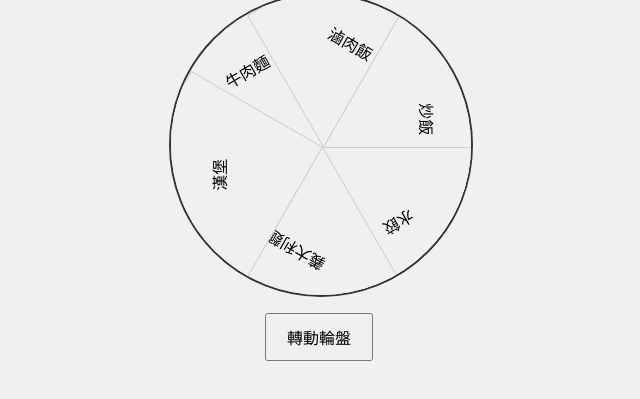
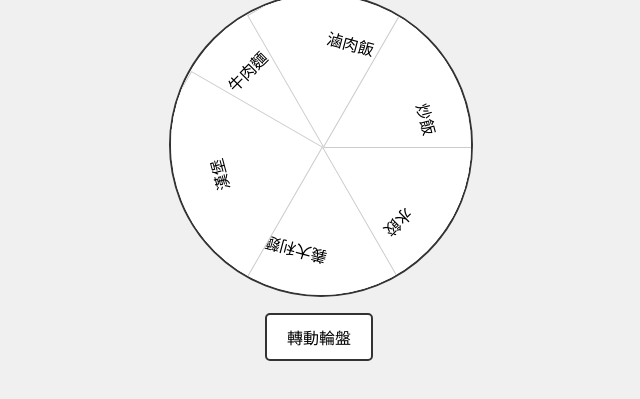
Before and after one commit to Timin01/what-to-eat-today, a plain HTML site: page index.html in a window 1280 px wide. Shown: the part 257-656 px from the top of the page, without its empty margins (321-961 px from the left). Drawn offline with Linux system fonts and the light colour scheme.

Commit message:
Update style.css

```diff
--- a/style.css
+++ b/style.css
@@ -40,6 +40,7 @@ body {
     overflow: hidden;
     border-radius: 50%;
     border: 2px solid #333;
+    outline: none;
 }
 
 .wheel {
@@ -57,22 +58,32 @@ body {
     left: 0;
     top: 0;
     border: 1px solid #ccc;
-    background: #f0f0f0;
+    background: #fff;
     display: flex;
     align-items: center;
     justify-content: center;
+    user-select: none;
 }
 
 .food-item span {
-    transform: rotate(-30deg);
+    transform: rotate(-45deg);
     text-align: center;
     padding: 5px;
+    white-space: nowrap;
 }
 
 button {
     padding: 10px 20px;
     font-size: 16px;
     cursor: pointer;
+    outline: none;
+    border: 2px solid #333;
+    background: #fff;
+    border-radius: 5px;
+}
+
+button:hover {
+    background: #f0f0f0;
 }
 
 .result {
```
